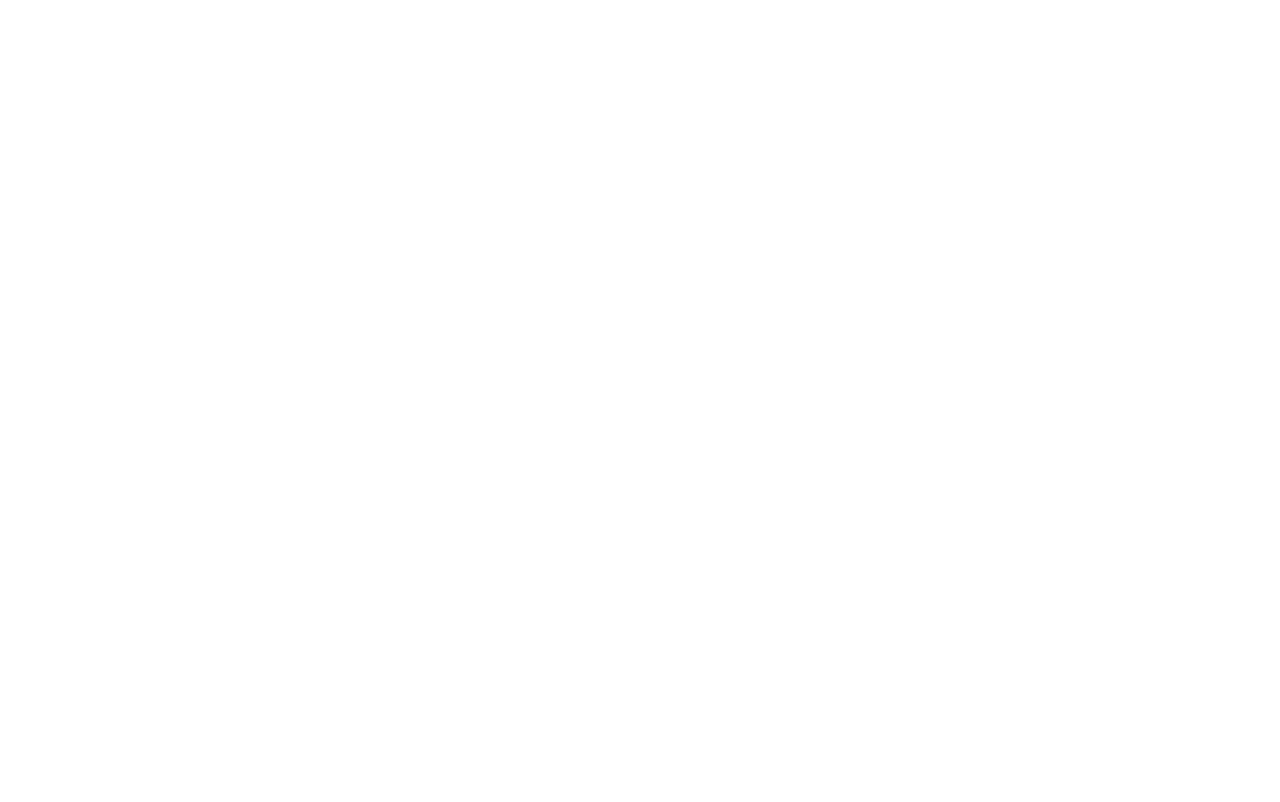
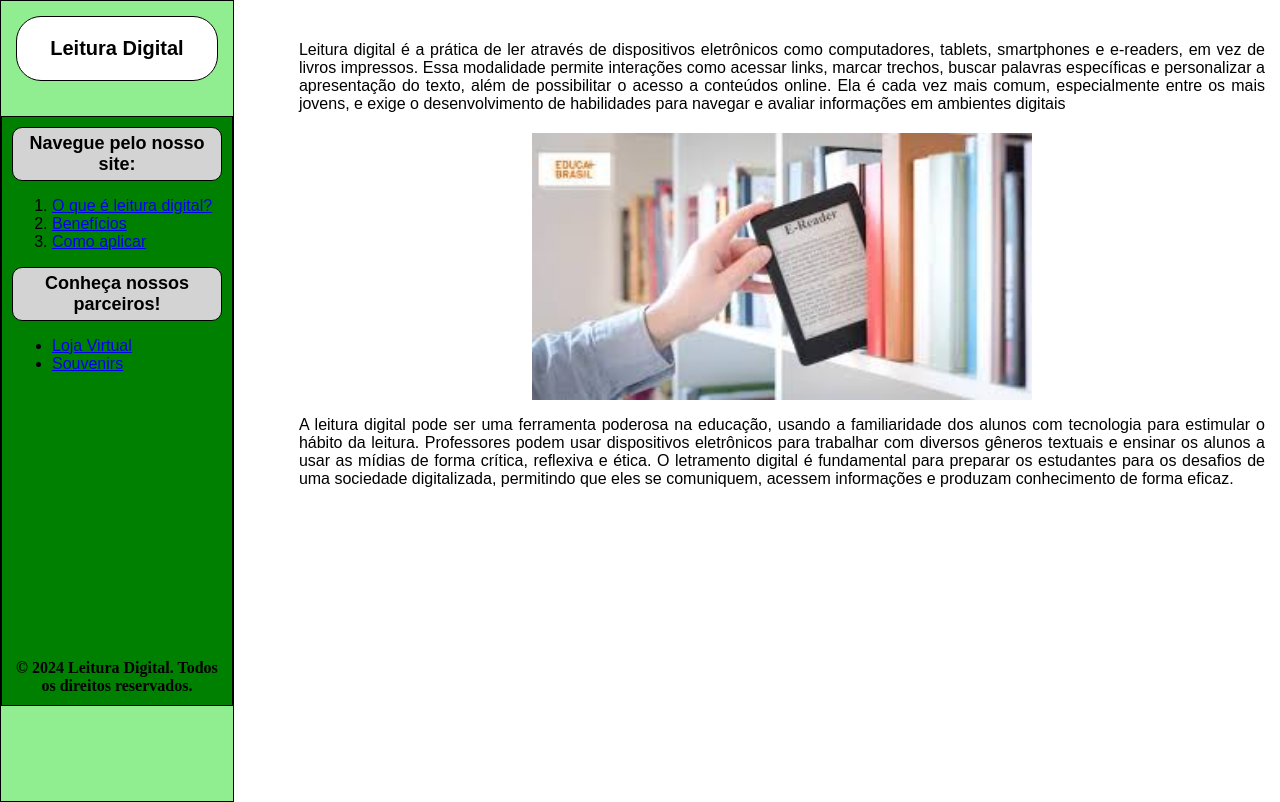
Before and after one commit to AcookibookeR/primeirosite, a plain HTML site: page index.html in a window 1280 px wide. Drawn offline with Linux system fonts and the light colour scheme.

Commit message:
Falta corrigir link p2 para p1, e falta p3

```diff
--- /dev/null
+++ b/PagDois/style.css
@@ -0,0 +1,84 @@
+.container{
+    display: flex;
+}
+
+.logo{
+    background-color: white;
+    border: 1px solid black;
+    border-radius: 25px;
+    margin: 15px;
+    p {
+        text-align: center;
+        font-family: Arial, Helvetica, sans-serif;
+        font-size: 20px;
+        font-weight: bold;
+    }
+}
+
+.menu{
+    background-color: lightgreen;
+    border: 1px solid black;
+    width: 240px;
+    height: 100vh;
+}
+
+.opcao{
+    background-color: green;
+    border: 1px solid black;
+    margin-top: 35px;
+    padding: 10px;
+    height: 100vh;
+    p{
+        text-align: center;
+        font-family: Arial, Helvetica, sans-serif;
+        font-size: 18px;
+        font-weight: bold;
+        background-color: lightblue;
+        border: 1px solid black;
+        border-radius: 40px;
+        width: 175px;
+        padding: 20px;
+    }
+
+    a{
+        display: block;
+        margin: 20px auto;
+        padding: 10px 20px;
+        font-size: 16px;
+        font-weight: bold;
+        background-color: lightblue;
+        border: 1px solid black;
+        border-radius: 20px;
+        cursor: pointer;
+        text-align: center;
+    }
+}
+
+.produtos{
+    display: flex;
+    flex-wrap: wrap;
+    gap: 25px;
+    padding: 25px;
+
+    div{
+        border: 1px solid black;
+        border-radius: 15px;
+        padding: 15px;
+        width: 200px;
+        text-align: center;
+        background-color: white;
+    }
+
+    img{
+        width: 100%;
+        height: auto;
+        border-radius: 10px;
+    }
+
+    p{
+        margin: 10px 0;
+        font-size: 20;
+        font-family: Arial, Helvetica, sans-serif;
+        font-weight: bold;
+    }
+}
--- a/index.html
+++ b/index.html
@@ -1,11 +1,101 @@
 <!DOCTYPE html>
-<html lang="en">
+<html lang="pt-br">
 <head>
     <meta charset="UTF-8">
     <meta name="viewport" content="width=device-width, initial-scale=1.0">
-    <title>Document</title>
+    <title>Prototipo de Site</title>
+    <link rel="shortcut icon" href="favicon.ico" type="image/x-icon">
+    <link rel="stylesheet" href="style.css">
 </head>
 <body>
+    <div class="container">
+        <div class="menu">
+            <div class="logo">
+               <p>Leitura Digital</p>
+            </div>
 
+            <div class="opcao">
+                <div class="titulo">
+                    <p>
+                        Navegue pelo nosso site:
+                    </p>
+                    <ol>
+                        <li>
+                            <a href="#" data-section="inicio">O que é leitura digital?</a>
+                        </li>
+                        <li>
+                            <a href="#" data-section="beneficios">Benefícios</a>
+                        </li>
+                        <li>
+                            <a href="#" data-section="aplicacao">Como aplicar</a>
+                        </li>
+
+                    </ol>
+                </div>
+
+
+
+                <div class="parceiros">
+                    <p>
+                        Conheça nossos parceiros!
+                    </p>
+                    <ul>
+                        <li>
+                            <a href="PagDois/pDOIS.html">Loja Virtual</a>
+                        </li>
+                        <li>
+                            <a href="#">Souvenirs</a>
+                        </li>
+                    </ul>
+                </div>
+
+                <br><br><br><br><br><br><br><br><br><br><br><br><br><br><br>
+
+                <footer>
+                    <strong>
+                        &copy; 2024 Leitura Digital. Todos os direitos reservados.
+                    </strong>
+                </footer>
+            </div>
+        </div>
+
+        <div id="inicio" class="inicio">
+            <p>Leitura digital é a prática de ler através de dispositivos eletrônicos como computadores, tablets, smartphones e e-readers, em vez de livros impressos. Essa modalidade permite interações como acessar links, marcar trechos, buscar palavras específicas e personalizar a apresentação do texto, além de possibilitar o acesso a conteúdos online. Ela é cada vez mais comum, especialmente entre os mais jovens, e exige o desenvolvimento de habilidades para navegar e avaliar informações em ambientes digitais</p>
+
+            <img src="Imagens/image.png" alt="Ilustração de leitura digital">
+
+            <p>
+                A leitura digital pode ser uma ferramenta poderosa na educação, usando a familiaridade dos alunos com tecnologia para estimular o hábito da leitura.
+                Professores podem usar dispositivos eletrônicos para trabalhar com diversos gêneros textuais e ensinar os alunos a usar as mídias de forma crítica, reflexiva e ética.
+                O letramento digital é fundamental para preparar os estudantes para os desafios de uma sociedade digitalizada, permitindo que eles se comuniquem, acessem informações e produzam conhecimento de forma eficaz.
+            </p>
+        </div>
+
+        <div id="beneficios" class="beneficios">
+            <p>
+                <img src="Imagens/download.jpeg" alt="Ilustração de benefícios da leitura digital">
+
+                A leitura digital oferece diversos benefícios, como a portabilidade, permitindo que os leitores carreguem uma vasta biblioteca em um único dispositivo. Entre outros benefícios como os destacados a seguir:
+
+
+                <ul>
+                    <li><strong>Conveniência e mobilidade</strong>: Acesso a uma grande quantidade de conteúdo em um único dispositivo portátil, permitindo ler a qualquer hora e em qualquer lugar.</li>
+                    <li><strong>Personalização</strong>: Possibilidade de ajustar o tamanho da fonte, brilho da tela e outras configurações para tornar a leitura mais confortável, especialmente para pessoas com necessidades visuais específicas.</li>
+                    <li><strong>Interatividade</strong>: O texto pode incluir links, vídeos e outros recursos multimídia, enriquecendo a experiência de leitura e auxiliando na compreensão.</li>
+                    <li><strong>Acessibilidade</strong>: Elimina barreiras geográficas e pode ser adaptada para pessoas com deficiências através de softwares que convertem texto em voz, por exemplo.</li>
+                    <li><strong>Custo</strong>: A tecnologia facilita o acesso a livros gratuitos e pode baratear o custo de aquisição de obras em comparação com o formato impresso. </li>
+                </ul>
+            </p>
+        </div>
+
+        <div id="aplicacao" class="aplicacao">
+            <img src="Imagens/download (1).jpeg" alt="Ilustração de aplicação da leitura digital">
+            <p>
+                A leitura digital aplica-se à leitura de textos em formatos como e-books, blogs, e redes sociais através de dispositivos como computadores, tablets e smartphones. Suas aplicações incluem a democratização do acesso à informação, a sustentabilidade e a acessibilidade para pessoas com deficiência. Ela também oferece ferramentas para aumentar a interatividade, permitindo personalizações como anotações e a inclusão de elementos multimídia, além de ser uma forma prática de ler a qualquer hora e em qualquer lugar.
+            </p>
+        </div>
+    </div>
+
+    <script src="script.js"></script>
 </body>
 </html>
--- a/script.js
+++ b/script.js
@@ -0,0 +1,20 @@
+const links = document.querySelectorAll('.titulo a');
+    const sections = document.querySelectorAll('#inicio, #beneficios, #aplicacao');
+
+    links.forEach(link => {
+        link.addEventListener('click', (event) => {
+            event.preventDefault();
+
+            const target = event.target.getAttribute('data-section');
+
+            sections.forEach(section => {
+                section.style.display = 'none';
+            });
+
+            document.getElementById(target).style.display = 'block';
+        });
+    });
+
+    document.getElementById("inicio").style.display = "block";
+    document.getElementById("beneficios").style.display = "none";
+    document.getElementById("aplicacao").style.display = "none";
--- a/style.css
+++ b/style.css
@@ -0,0 +1,129 @@
+.container{
+    display: flex;
+}
+
+.menu{
+    background-color: lightgreen;
+    border: 1px solid black;
+    width: 240px;
+    height: 100vh;
+}
+
+.logo{
+    background-color: white;
+    border: 1px solid black;
+    border-radius: 25px;
+    margin: 15px;
+    p {
+        text-align: center;
+        font-family: Arial, Helvetica, sans-serif;
+        font-size: 20px;
+        font-weight: bold;
+    }
+}
+
+.opcao{
+    background-color: green;
+    border: 1px solid black;
+    margin-top: 35px;
+    padding: 10px;
+}
+
+.titulo{
+    p{
+        text-align: center;
+        font-family: Arial, Helvetica, sans-serif;
+        font-size: 18px;
+        font-weight: bold;
+        border: 1px solid black;
+        background-color: lightgray;
+        margin: 0;
+        padding: 5px;
+        border-radius: 10px;
+    }
+    ol{
+        font-family: Arial, Helvetica, sans-serif;
+        font-size: 16px;
+    }
+}
+
+.parceiros{
+    p{
+        text-align: center;
+        font-family: Arial, Helvetica, sans-serif;
+        font-size: 18px;
+        font-weight: bold;
+        border: 1px solid black;
+        background-color: lightgray;
+        margin: 0;
+        padding: 5px;
+        border-radius: 10px;
+    }
+    ul{
+        font-family: Arial, Helvetica, sans-serif;
+        font-size: 16px;
+    }
+}
+
+.inicio{
+    margin-top: 10px;
+    margin-left: 50px;
+    padding: 15px;
+    font-family: Arial, Helvetica, sans-serif;
+    font-size: 16px;
+    text-align: justify;
+    width: 1000px;
+
+    img{
+        display: block;
+        margin-top: 20px;
+        margin-left: auto;
+        margin-right: auto;
+        width: 500px;
+    }
+}
+
+.beneficios{
+    margin-top: 10px;
+    margin-left: 50px;
+    padding: 15px;
+    font-family: Arial, Helvetica, sans-serif;
+    font-size: 16px;
+    text-align: justify;
+    width: 1000px;
+
+    img{
+        display: block;
+        margin-top: 20px;
+        margin-left: auto;
+        margin-right: auto;
+        width: 500px;
+    }
+}
+
+.aplicacao{
+    margin-top: 10px;
+    margin-left: 50px;
+    padding: 15px;
+    font-family: Arial, Helvetica, sans-serif;
+    font-size: 16px;
+    text-align: justify;
+    width: 1000px;
+
+    img{
+        display: block;
+        margin-top: 20px;
+        margin-left: auto;
+        margin-right: auto;
+        width: 500px;
+    }
+}
+
+body{
+    margin: 0;
+    padding: 0;
+}
+
+footer{
+    text-align: center;
+}
```
Also changed, not shown: PagDois/pDOIS.html (added, +57 -0 lines), Imagens/download (1).jpeg (added), Imagens/download.jpeg (added), Imagens/image.png (added), PagDois/download (2).jpeg (added), PagDois/download (3).jpeg (added), PagDois/download (4).jpeg (added), PagTres/pTRES.html (added), PagTres/style.css (added), favicon.ico (added).
